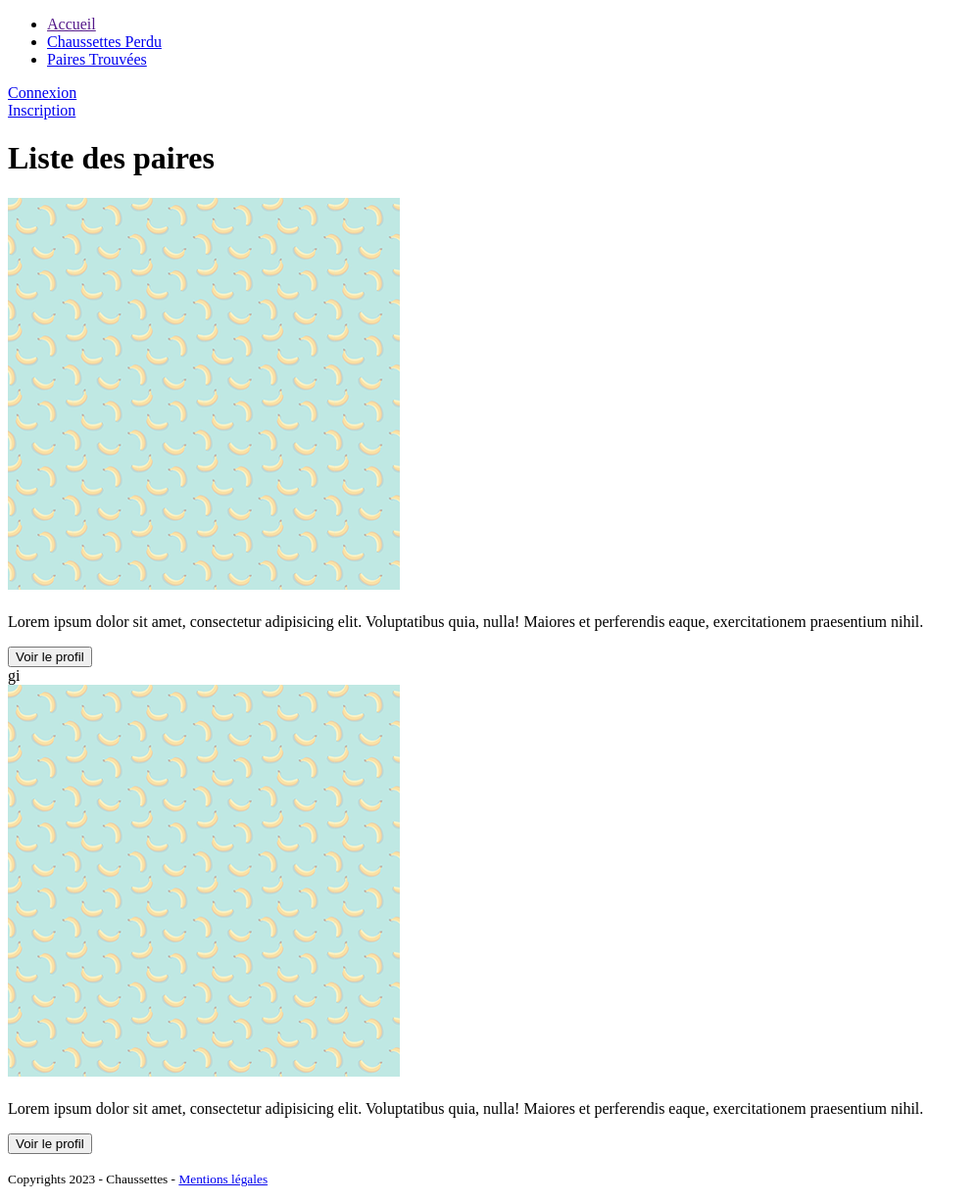
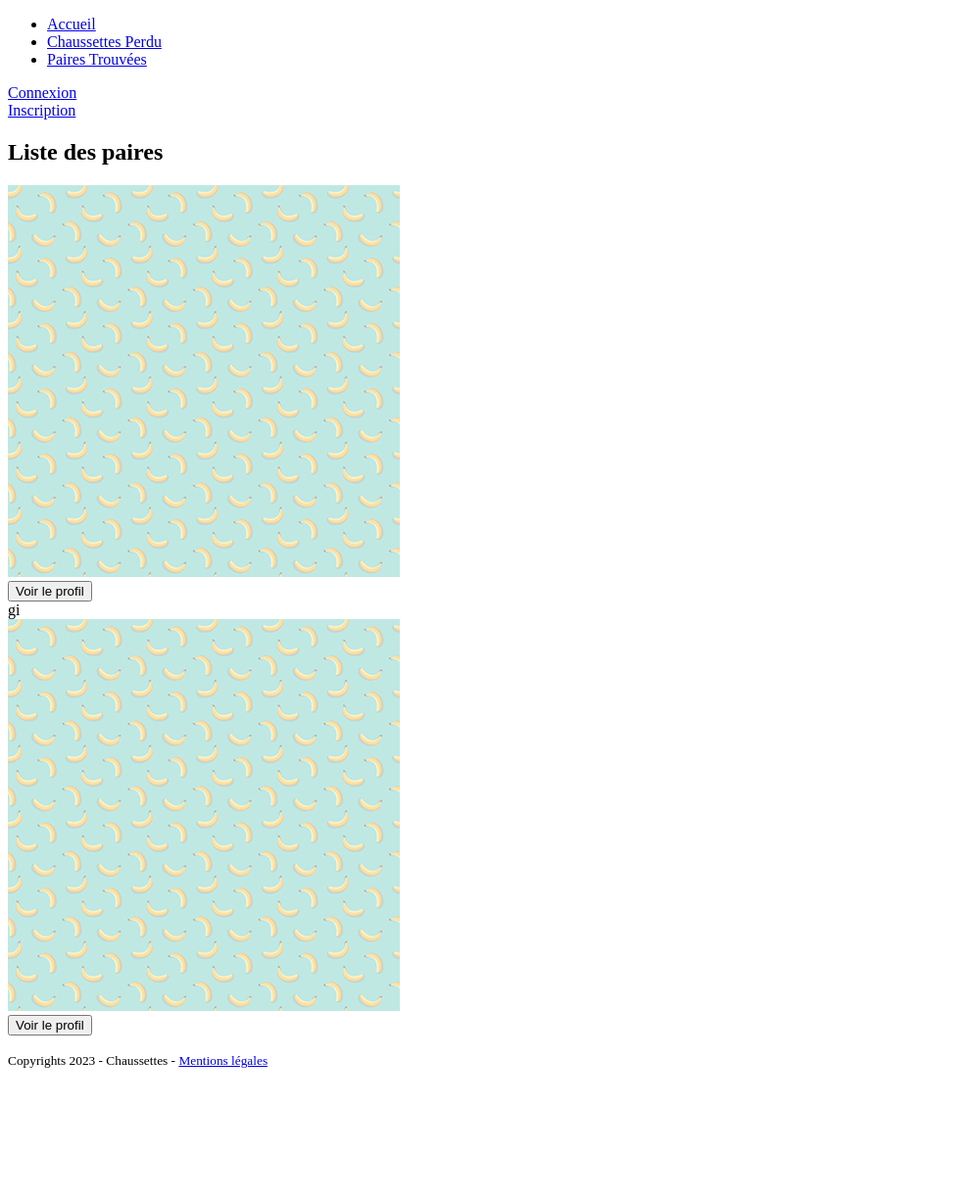
Before and after one commit to B-Forest/CrazyDev, a Symfony app: template templates/pair/index.html.twig in a window 1280 px wide. Shown: the whole page at 98% size, without its empty margins (0-997 px from the left). After the commit the page ends 1090 px from the top, so only its background shows below. Run offline with Twig, Linux system fonts and the light colour scheme; the template is opened without the code that fills it: most values are stand-ins (such as "Sample title", 1, 10 or a date in 2020); some libraries are stand-ins or nearby versions.

Commit message:
:lipstick: Adding some style on different page

```diff
--- a/templates/base.html.twig
+++ b/templates/base.html.twig
@@ -14,11 +14,11 @@
 
     </head>
     <body>
-     <header class="flex justify-between mr-auto ml-auto mt-8 max-w-screen-xl mb-36">
-        <nav class"">
+     <header class="flex justify-between mr-auto ml-auto mt-8 max-w-screen-xl mb-24">
+        <nav>
             <ul class="flex text-base font-semibold gap-14 ml-24">
 
-             <li><a href="">Accueil</a></li>
+             <li><a href="{{ path('app_default') }}">Accueil</a></li>
              <li><a href="{{path('app_sock')}}">Chaussettes Perdu</a></li>
              <li><a href="{{ path('app_pair') }}">Paires Trouvées</a></li>
             </ul>
@@ -26,6 +26,9 @@
 
         <div class="flex">
         {% if app.user %}
+        <div class="border-2 border-pink-500 px-3 py-2 text-pink-500 font-semibold mr-10">
+            <a href="{{ path('lost_sock', {'id' : app.user.id}) }}">Mon compte</a>
+        </div>
         <div class="border-2 border-pink-500 px-3 py-2 text-pink-500 font-semibold mr-24">
             <a href="{{ path('app_logout') }}">Déconnexion</a>
         </div>
@@ -42,9 +45,11 @@
 
      </header>
 
+        <section class="px-8 lg:px-36 pb-8 bg-secondary min-h-screen">
+            {% block body %}{% endblock %}
+        </section>
 
-        {% block body %}{% endblock %}
-        <footer class="mr-auto ml-auto max-w-screen-xl mb-8 mt-36">
+        <footer class="mr-auto ml-auto max-w-screen-xl mb-8 mt-12 ">
             <p class="flex justify-center">
 				<small>
 					Copyrights 2023 - Chaussettes - <a class="underline" href="mentions_legales.html">Mentions légales</a>
--- a/templates/pair/_card.html.twig
+++ b/templates/pair/_card.html.twig
@@ -1,5 +1,5 @@
-<div class="grid grid-cols-2 w-full mx-auto justify-center max-w-screen-xl  ml-24">
-    <div class='w-full '>
+<div class="grid grid-cols-2 mx-auto justify-center max-w-screen-xl bg-gradient-to-r from-{{ pair.sock.color.twclass }}-200  to-{{ pair.otherSock.color.twclass }}-200">
+    <div>
         <div class="inline-block max-w-xs rounded overflow-hidden shadow-lg h-auto ">
             <div class="font-bold text-xl mb-2 justify-center items-center flex "
                  id="name">
@@ -8,12 +8,7 @@
             <div class="justify-center items-center flex"><img class="w-3/6 bg-transparent"
                                                                src="{{ asset('picture/bananas.webp') }}" alt="Motifs">
             </div>
-            <div class="px-6 py-4">
-                <h2 class="justify-center flex">{{ pair.sock.username }}</h2>
-                <p class="text-gray-700 text-base">
-                    Lorem ipsum dolor sit amet, consectetur adipisicing elit. Voluptatibus quia, nulla! Maiores et
-                    perferendis eaque, exercitationem praesentium nihil.
-                </p>
+            <div class="px-6 py-4 flex justify-center items-center">
                 <a href="{{ path('lost_sock',{'id' : pair.sock.id}) }}">
                     <button class="rounded">Voir le profil</button>
                 </a>
@@ -21,7 +16,7 @@
         </div>
     </div>
 
-    <div class='w-full '>
+    <div>
         <div class="inline-block max-w-xs h-auto rounded overflow-hidden shadow-lg ">
             <div class="font-bold text-xl mb-2 justify-center items-center flex "
                  id="name">
@@ -30,12 +25,7 @@
             <div class="justify-center items-center flex"><img class="w-3/6 bg-transparent"
                                                                src="{{ asset('picture/bananas.webp') }}" alt="Motifs">
             </div>
-            <div class="px-6 py-4">
-                <h2 class="justify-center flex">{{ pair.otherSock.username }}</h2>
-                <p class="text-gray-700 text-base">
-                    Lorem ipsum dolor sit amet, consectetur adipisicing elit. Voluptatibus quia, nulla! Maiores et
-                    perferendis eaque, exercitationem praesentium nihil.
-                </p>
+            <div class="px-6 py-4 flex justify-center items-center">
                 <a href="{{ path('lost_sock',{'id' : pair.otherSock.id}) }}">
                     <button class="rounded">Voir le profil</button>
                 </a>
--- a/templates/pair/index.html.twig
+++ b/templates/pair/index.html.twig
@@ -3,10 +3,10 @@
 {% block title %}Hello PairController!{% endblock %}
 
 {% block body %}
-    <h1 class="text-3xl font-bold uppercase text-pink-500 flex justify-center max-w-screen-xl mb-24 mr-auto ml-auto">Liste des paires </h1>
-
+    <h1 class="text-3xl font-bold uppercase text-pink-500 flex justify-center max-w-screen-xl mb-24 mr-auto ml-auto">
+        Liste des paires </h1>
         {% if pairs %}
-        <div class="grid grid-cols-2 gap-x-4 gap-y-8">
+            <div class="grid grid-cols-2 gap-x-4 gap-y-8 border-red-700">
                 {% for pair in pairs %}
                     {% include('pair/_card.html.twig') %}
                 {% endfor %}
```
Also changed, not shown: templates/default/index.html.twig (+1 -14 lines), templates/sock/_card.html.twig (+9 -10 lines), templates/sock/index.html.twig (+9 -9 lines), templates/sock/profil.html.twig (+12 -11 lines), assets/styles/app.css (line endings or trailing spaces). Lines whose indentation alone changed are shown as unchanged.
